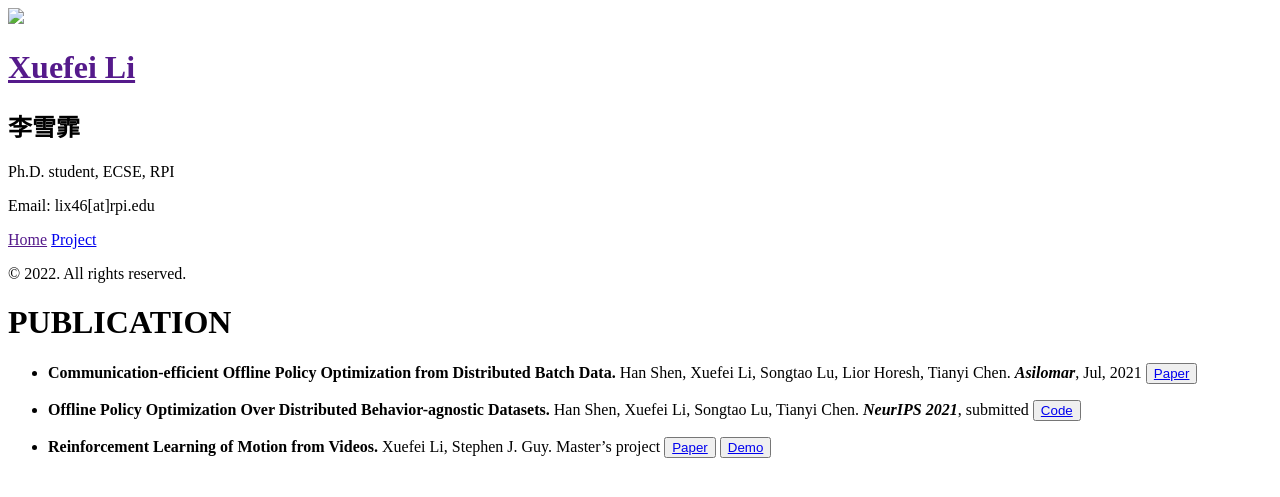
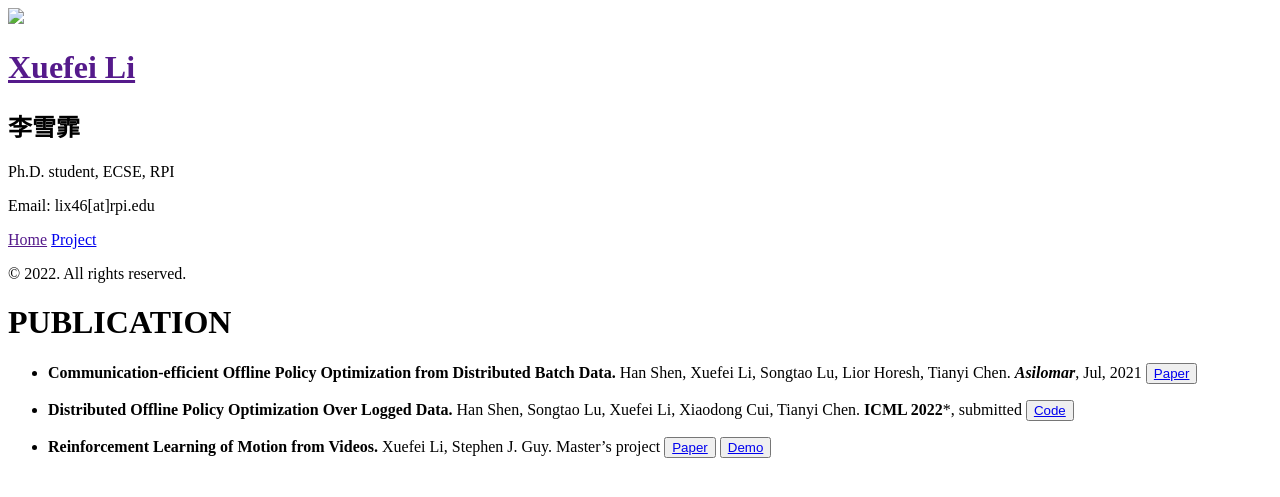
Before and after one commit to Xuefei-LXF/Xuefei-LXF.github.io, a Jekyll site: the page built from _posts/2020-08-01-project.md, in a window 1280 px wide. Shown: the top 497 px of the page. Built offline with Jekyll 4.4.1, drawn with Linux system fonts in a browser that asks for light colours.

Commit message:
Add files via upload

```diff
--- a/_posts/2020-08-01-project.md
+++ b/_posts/2020-08-01-project.md
@@ -9,8 +9,8 @@ Han Shen, Xuefei Li, Songtao Lu, Lior Horesh, Tianyi Chen. ***Asilomar***, Jul,
 <!-- <button type="button" class="button button3"><a class="conf" target="_blank" href="https://github.com/SnowflyLXF/FedDICE">Code/a></button> -->
 <!-- <button type="button" class="button button1"><a class="conf" target="_blank" href="video/mimic.mov">Demo</a></button> -->
 
-- **Offline Policy Optimization Over Distributed Behavior-agnostic Datasets.**
-Han Shen, Xuefei Li, Songtao Lu, Tianyi Chen. ***NeurIPS 2021***, submitted
+- **Distributed Offline Policy Optimization Over Logged Data.**
+Han Shen, Songtao Lu, Xuefei Li, Xiaodong Cui, Tianyi Chen. **ICML 2022***, submitted
 <!-- <button type="button" class="button button2"><a class="conf" target="_blank" href="https://cmsworkshops.com/Asilomar2021/Papers/AbstractSearch.asp?show=search">Paper</a></button> -->
 <button type="button" class="button button3"><a class="conf" target="_blank" href="https://github.com/SnowflyLXF/FedDICE">Code</a></button>
 
```
Also changed, not shown: 3 other files.
